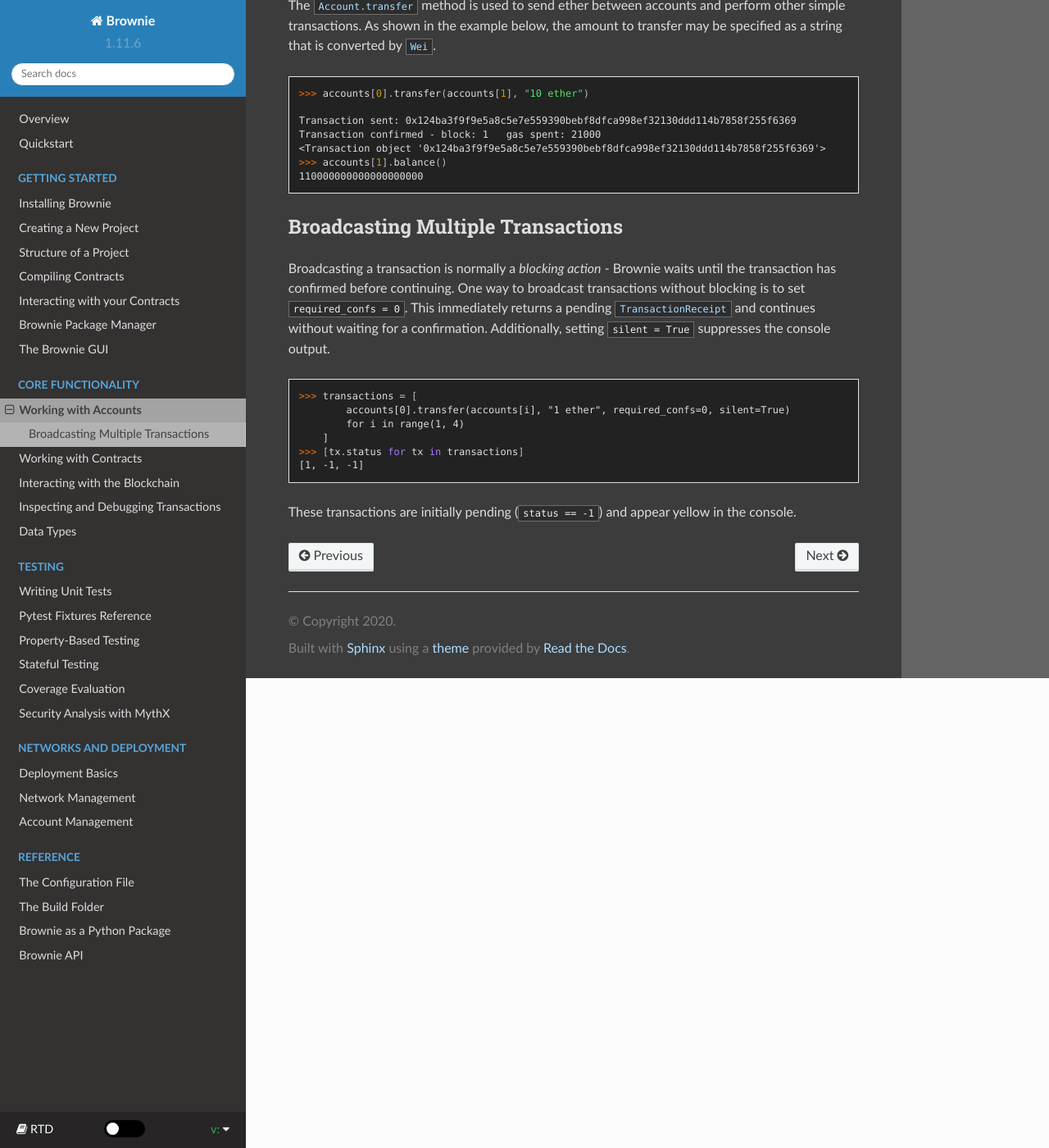
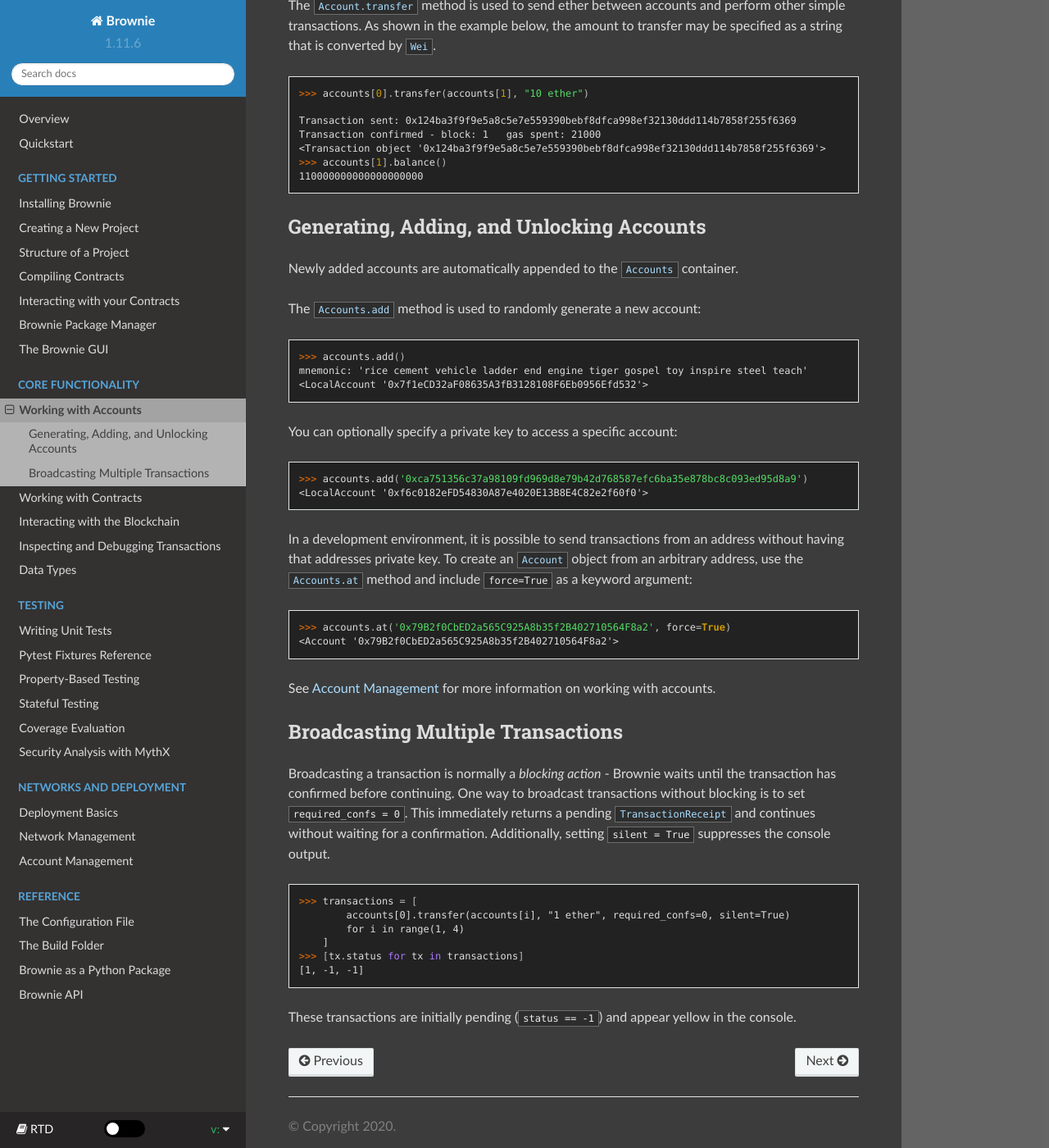
Before and after one commit to eth-brownie/brownie, a Sphinx documentation site: the page built from docs/core-accounts.rst, in a window 1280 px wide and 1400 px high, scrolled down 703 px. Shown: the whole window at 82% size. Built offline with Sphinx 7.4.7 and the Read the Docs theme 2.0.0, drawn with Linux system fonts in a browser that asks for light colours.

Commit message:
docs: bump recommended ganache version, add docs for unlocking accounts

```diff
--- a/docs/core-accounts.rst
+++ b/docs/core-accounts.rst
@@ -41,6 +41,34 @@
     >>> accounts[1].balance()
     110000000000000000000
 
+Generating, Adding, and Unlocking Accounts
+==========================================
+
+Newly added accounts are automatically appended to the :func:`Accounts <brownie.network.account.Accounts>` container.
+
+The :func:`Accounts.add <Accounts.add>` method is used to randomly generate a new account:
+
+.. code-block:: python
+
+    >>> accounts.add()
+    mnemonic: 'rice cement vehicle ladder end engine tiger gospel toy inspire steel teach'
+    <LocalAccount '0x7f1eCD32aF08635A3fB3128108F6Eb0956Efd532'>
+
+You can optionally specify a private key to access a specific account:
+
+.. code-block:: python
+
+    >>> accounts.add('0xca751356c37a98109fd969d8e79b42d768587efc6ba35e878bc8c093ed95d8a9')
+    <LocalAccount '0xf6c0182eFD54830A87e4020E13B8E4C82e2f60f0'>
+
+In a development environment, it is possible to send transactions from an address without having that addresses private key. To create an :func:`Account <brownie.network.account.Account>` object from an arbitrary address, use the :func:`Accounts.at <Accounts.at>` method and include ``force=True`` as a keyword argument:
+
+.. code-block:: python
+
+    >>> accounts.at('0x79B2f0CbED2a565C925A8b35f2B402710564F8a2', force=True)
+    <Account '0x79B2f0CbED2a565C925A8b35f2B402710564F8a2'>
+
+See :ref:`local-accounts` for more information on working with accounts.
 
 Broadcasting Multiple Transactions
 ==================================
--- a/docs/core-contracts.rst
+++ b/docs/core-contracts.rst
@@ -149,9 +149,9 @@
 
 All currency integer values can also be given as strings that will be converted by :func:`Wei <brownie.convert.datatypes.Wei>`.
 
-.. note::
+.. hint::
 
-    To maintain compatibility with :meth:`web3.eth.sendTransaction <web3.eth.Eth.sendTransaction>`, you can use ``gas``, ``gasPrice`` and ``value`` as aliases for ``gas_limit``, ``gas_price``, and ``amount``.
+    When working in development environment, the ``from`` field can be any address given as a string. In this way you can broadcast a transaction from an address without having it's private key. It is even possible to send transactions from contracts!
 
 Calls
 -----
--- a/docs/install.rst
+++ b/docs/install.rst
@@ -62,7 +62,7 @@
 Brownie has the following dependencies:
 
 * `python3 <https://www.python.org/downloads/release/python-368/>`_ version 3.6 or greater, python3-dev
-* `ganache-cli <https://github.com/trufflesuite/ganache-cli>`_ - tested with version `6.10.1 <https://github.com/trufflesuite/ganache-cli/releases/tag/v6.10.1>`_
+* `ganache-cli <https://github.com/trufflesuite/ganache-cli>`_ - tested with version `6.11.0 <https://github.com/trufflesuite/ganache-cli/releases/tag/v6.11.0>`_
 
 .. _install-tk:
 
```
Also changed, not shown: README.md (+1 -1 lines).
